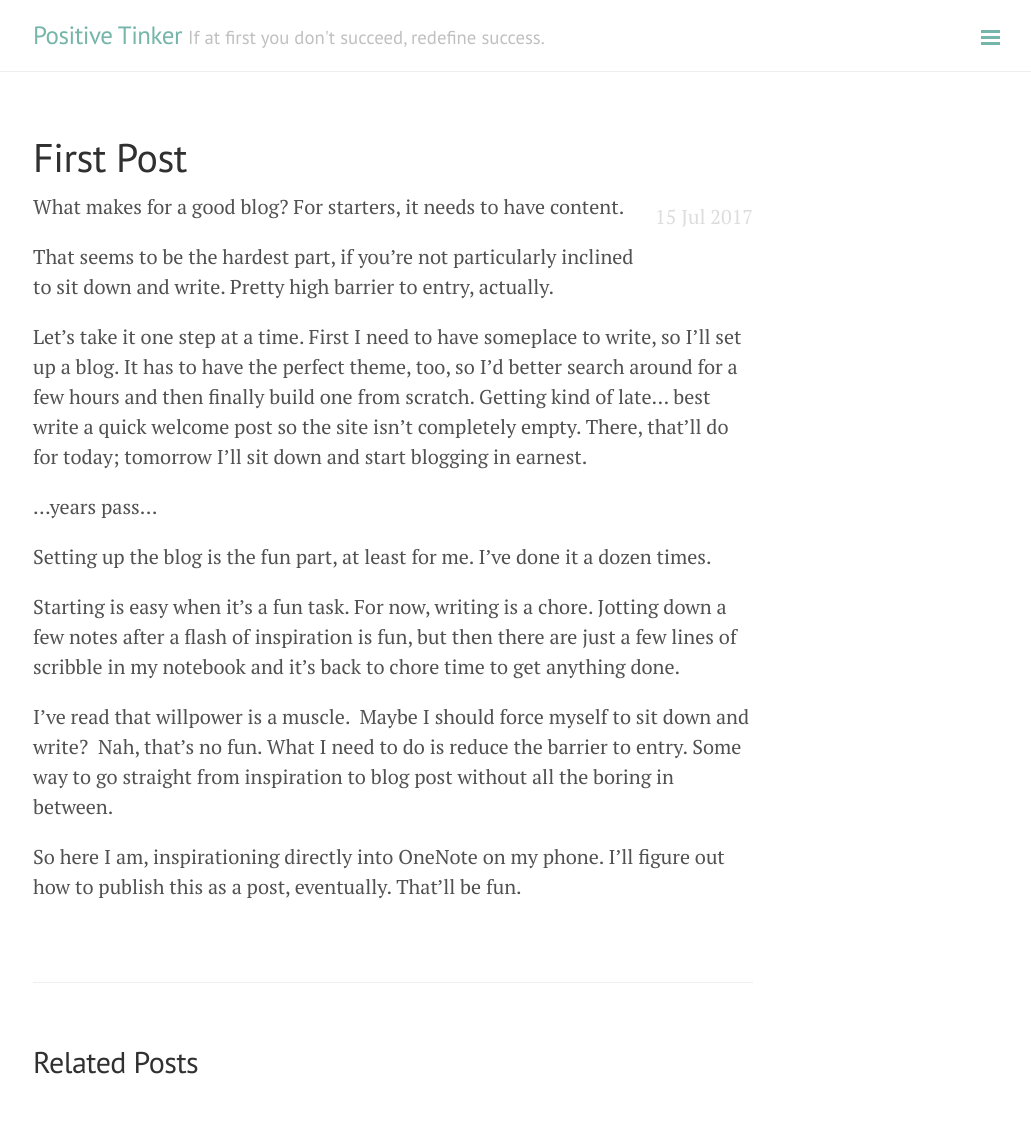
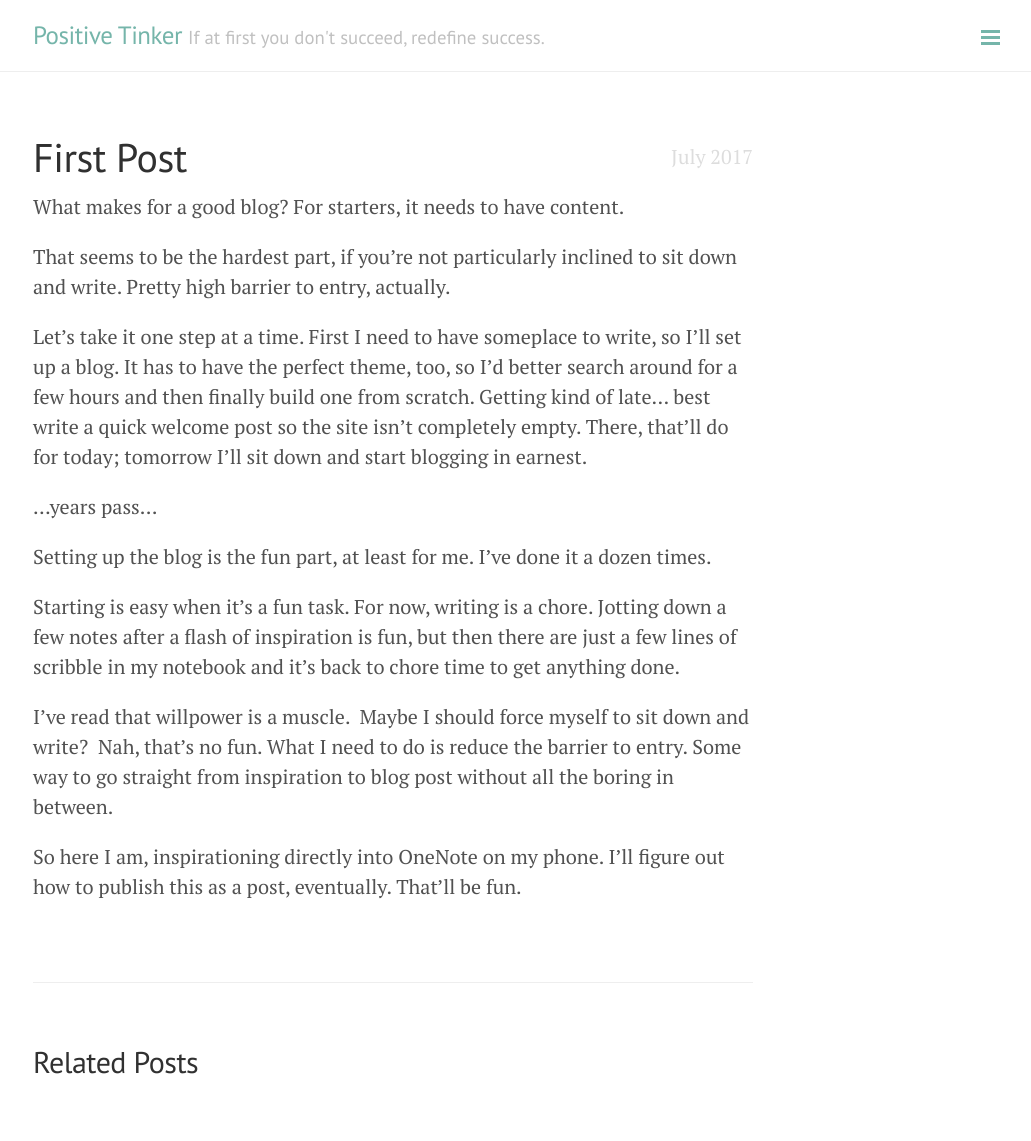
Before and after one commit to MikeTV/PositiveTinker, a Jekyll site: the page built from _posts/2017-07-15-first-post.md, in a window 1280 px wide. Shown: the whole page, without its empty margins (247-1278 px from the left). Built offline with Jekyll 4.4.1, drawn with Linux system fonts in a browser that asks for light colours.

Commit message:
Update post.html

```diff
--- a/_layouts/post.html
+++ b/_layouts/post.html
@@ -3,8 +3,8 @@
 ---
 
 <div class="post">
+  <span class="post-date">{{ page.date | date: "%B %Y" }}</span>
   <h1 class="post-title">{{ page.title }}</h1>
-  <span class="post-date">{{ page.date | date_to_string }}</span>
   {{ content }}
 </div>
 
```
